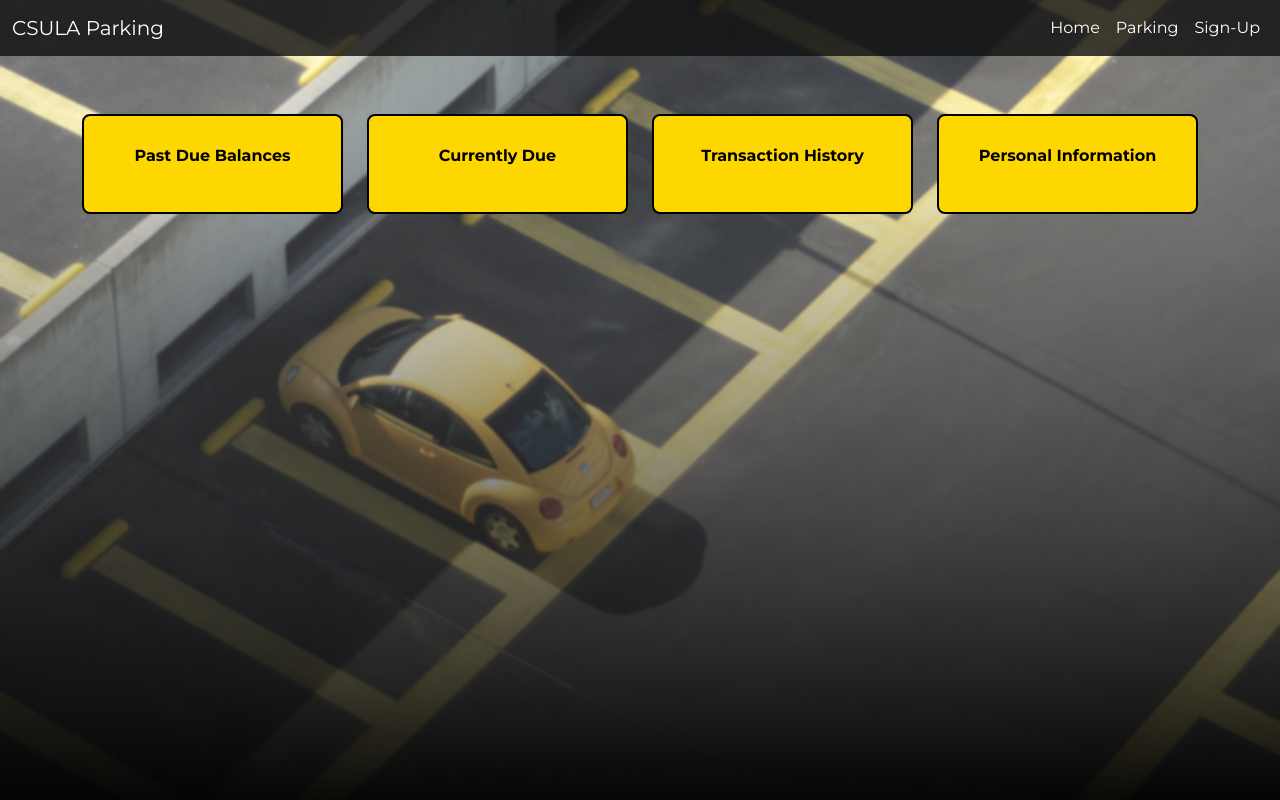
After one commit to Ceziech/CS3337, a Flask app: page /account in a window 1280 px wide. The commit adds this page. Run offline with Flask 3, Linux system fonts and the light colour scheme.

Commit message:
Added account page for personnel info and updated some formulas and headers in other pages

```diff
--- a/app.py
+++ b/app.py
@@ -1,45 +1,41 @@
-from flask import Flask, render_template, request, redirect, url_for, session, flash
+from flask import Flask, render_template, request, redirect, url_for, session, flash, jsonify
 from flask_sqlalchemy import SQLAlchemy
 from dotenv import load_dotenv
 import os
 import re
 
+# Load environment variables
 load_dotenv()
+
 app = Flask(__name__)
 app.secret_key = os.getenv('SECRET_KEY')
 
-app.config['SQLALCHEMY_DATABASE_URI'] = os.getenv('DATABASE_URL')
+app.config['SQLALCHEMY_DATABASE_URI'] = os.getenv('SQLALCHEMY_DATABASE_URI', 'postgresql://postgres:342562@localhost:5432/users')
 app.config['SQLALCHEMY_TRACK_MODIFICATIONS'] = False
 db = SQLAlchemy(app)
 
+# User model
 class User(db.Model):
+    __tablename__ = 'users'
     id = db.Column(db.Integer, primary_key=True)
     name = db.Column(db.String(80), nullable=False)
     email = db.Column(db.String(120), unique=True, nullable=False)
     password = db.Column(db.String(120), nullable=False)
+    phone = db.Column(db.String(20))  # Optional field for personal info
+    address = db.Column(db.String(120))  # Optional field for personal info
 
     def __repr__(self):
         return f'<User {self.name}>'
+
+# Home route
 @app.route('/')
 @app.route('/home')
 def home():
     if 'user_id' in session:
         return render_template('home.html', username=session['username'])
-    else:
-        return render_template('home.html')
+    return render_template('home.html')
 
-@app.route('/parking')
-def parking():
-    return render_template('parking.html')
-
-@app.route('/parking-details')
-def parking_details():
-    return render_template('parking-details.html')
-
-@app.route('/tickets')
-def tickets():
-    return render_template('tickets.html')
-
+# Sign-in route
 @app.route('/sign-in', methods=['GET', 'POST'])
 def sign_in():
     if request.method == 'POST':
@@ -50,7 +46,7 @@
         if len(name) < 2 or len(name) > 50 or not re.match("^[A-Za-z0-9]+$", name):
             return "Invalid Name. Please ensure the name is between 1-50 characters.", 400
 
-        email_regex = r="^[^\s@]+@[^\s@]+\.[^\s@]+$";
+        email_regex = r"^[^\s@]+@[^\s@]+\.[^\s@]+$"
         if not re.match(email_regex, email):
             return "Invalid email. Please enter a valid email.", 400
 
@@ -65,6 +61,7 @@
         return redirect(url_for('home'))
     return render_template('sign-in.html')
 
+# Login route
 @app.route('/login', methods=['GET', 'POST'])
 def login():
     if request.method == 'POST':
@@ -81,11 +78,72 @@
             return redirect(url_for('login'))
     return render_template('login.html')
 
+# Logout route
 @app.route('/logout')
 def logout():
     session.pop('user_id', None)
     session.pop('username', None)
     return redirect(url_for('home'))
 
+# Route to get user data for the account information modal
+@app.route('/get_user_data', methods=['POST'])
+def get_user_data():
+    if 'user_id' not in session:
+        return jsonify({'error': 'User not logged in'}), 403
+
+    data_type = request.json.get('dataType')
+    user_id = session['user_id']
+    user = User.query.get(user_id)
+
+    if not user:
+        return jsonify({'error': 'User not found'}), 404
+
+    # Example response data based on data type
+    if data_type == 'personal_info':
+        return jsonify({
+            'data': {
+                'name': user.name,
+                'email': user.email,
+                'phone': user.phone,
+                'address': user.address
+            }
+        })
+    elif data_type == 'past_due':
+        return jsonify({
+            'data': '150.00'  # Mock amount due
+        })
+    elif data_type == 'current_due':
+        return jsonify({
+            'data': '75.00'  # Mock current due amount
+        })
+    elif data_type == 'transaction_history':
+        return jsonify({
+            'data': [
+                'Payment of $50 on 2024-01-15',
+                'Payment of $100 on 2024-02-20',
+                'Payment of $75 on 2024-03-10'
+            ]  # Mock transaction history
+        })
+    else:
+        return jsonify({'error': 'Invalid data type requested'}), 400
+
+# Other routes for additional pages
+@app.route('/parking')
+def parking():
+    return render_template('parking.html')
+
+@app.route('/account')
+def account():
+    return render_template('account.html')
+
+@app.route('/parking-details')
+def parking_details():
+    return render_template('parking-details.html')
+
+@app.route('/tickets')
+def tickets():
+    return render_template('tickets.html')
+
+# Start the Flask app
 if __name__ == '__main__':
     app.run(debug=True)
--- a/static/home.css
+++ b/static/home.css
@@ -74,3 +74,17 @@
 .navbar-brand:hover {
     color: #ffc107;
 }
+
+.custom-box {
+    background-color: #FFD700; /* Yellow background */
+    color: black;              /* Black text */
+    border: 2px solid black;   /* Black border */
+    padding: 20px;
+    border-radius: 8px;
+    font-weight: bold;
+    display: flex;
+    justify-content: center;
+    align-items: center;
+    height: 100px;             /* Height of each box */
+    margin-top: 10px;
+}
--- /dev/null
+++ b/templates/account.html
@@ -0,0 +1,133 @@
+<!DOCTYPE html>
+<html lang="en">
+<head>
+    <meta charset="UTF-8">
+    <title>Account Information</title>
+    <link href="https://cdn.jsdelivr.net/npm/bootstrap@5.3.3/dist/css/bootstrap.min.css" rel="stylesheet" crossorigin="anonymous" />
+    <link rel="stylesheet" href="https://fonts.googleapis.com/css2?family=Montserrat:ital,wght@0,100..900;1,100..900&display=swap">
+    <link rel="stylesheet" href="{{ url_for('static', filename='home.css') }}">
+</head>
+
+<body>
+    <!-- Header Section -->
+    <header>
+        <nav class="navbar navbar-expand-lg navbar-custom navbar-dark">
+            <div class="container-fluid">
+                <a class="navbar-brand" href="{{ url_for('home') }}">CSULA Parking</a>
+                <button class="navbar-toggler" type="button" data-bs-toggle="collapse" data-bs-target="#navbarNav" aria-controls="navbarNav" aria-expanded="false" aria-label="Toggle navigation">
+                    <span class="navbar-toggler-icon"></span>
+                </button>
+                <div class="collapse navbar-collapse justify-content-end" id="navbarNav">
+                    <ul class="navbar-nav">
+                        <li class="nav-item">
+                            <a class="nav-link active" href="{{ url_for('home') }}">Home</a>
+                        </li>
+                        <li class="nav-item">
+                            <a class="nav-link active" href="{{ url_for('parking') }}">Parking</a>
+                        </li>
+                        <li class="nav-item">
+                            <a class="nav-link active" href="{{ url_for('sign_in') }}">Sign-Up</a>
+                        </li>
+                    </ul>
+                </div>
+            </div>
+        </nav>
+    </header>
+
+    <!-- Alert Messages -->
+    {% with messages = get_flashed_messages(with_categories=true) %}
+        {% if messages %}
+            <div class="container">
+                {% for category, message in messages %}
+                    <div class="alert alert-{{ category }}">{{ message }}</div>
+                {% endfor %}
+            </div>
+        {% endif %}
+    {% endwith %}
+
+    <!-- Data Display Section -->
+    <div class="container mt-5">
+        <div class="row">
+            <div class="col-md-3">
+                <div class="custom-box" onclick="fetchUserData('past_due')">
+                    <p>Past Due Balances</p>
+                </div>
+            </div>
+            <div class="col-md-3">
+                <div class="custom-box" onclick="fetchUserData('current_due')">
+                    <p>Currently Due</p>
+                </div>
+            </div>
+            <div class="col-md-3">
+                <div class="custom-box" onclick="fetchUserData('transaction_history')">
+                    <p>Transaction History</p>
+                </div>
+            </div>
+            <div class="col-md-3">
+                <div class="custom-box" onclick="fetchUserData('personal_info')">
+                    <p>Personal Information</p>
+                </div>
+            </div>
+        </div>
+
+        <!-- Dynamic Data Display Area -->
+        <div id="dataDisplay" class="mt-4">
+            <!-- Data will be inserted here dynamically -->
+        </div>
+    </div>
+
+    <!-- JavaScript to Fetch Data and Display in Data Display Section -->
+    <script>
+        function fetchUserData(dataType) {
+            fetch('/get_user_data', {
+                method: 'POST',
+                headers: {
+                    'Content-Type': 'application/json'
+                },
+                body: JSON.stringify({ dataType: dataType })
+            })
+            .then(response => response.json())
+            .then(data => {
+                if (data.error) {
+                    document.getElementById('dataDisplay').innerHTML = `<p class="text-danger">${data.error}</p>`;
+                } else {
+                    let output = '';
+                    if (dataType === 'personal_info') {
+                        output = `
+                            <h3>Personal Information</h3>
+                            <table class="table">
+                                <tr><th>Name</th><td>${data.data.name}</td></tr>
+                                <tr><th>Email</th><td>${data.data.email}</td></tr>
+                                <tr><th>Phone</th><td>${data.data.phone}</td></tr>
+                                <tr><th>Address</th><td>${data.data.address}</td></tr>
+                            </table>`;
+                    } else if (dataType === 'past_due') {
+                        output = `<h3>Past Due Balance</h3>
+                                  <table class="table">
+                                    <tr><th>Amount Due</th><td>${data.data}</td></tr>
+                                </table>`;
+                    } else if (dataType === 'current_due') {
+                        output = `<h3>Past Due Balance</h3>
+                                  <table class="table">
+                                    <tr><th>Amount Due</th><td>${data.data}</td></tr>
+                                </table>`;
+                    } else if (dataType === 'transaction_history') {
+                        output = `<h3>Past Due Balance</h3>
+                                  <table class="table">
+                                    <tr><th>Amount Due</th><td>${data.data}</td></tr>
+                                </table>`;
+                    }
+                    document.getElementById('dataDisplay').innerHTML = output;
+                }
+            })
+            .catch(error => {
+                console.error('Error:', error);
+                document.getElementById('dataDisplay').innerHTML = `<p class="text-danger">Error fetching data.</p>`;
+            });
+        }
+    </script>
+
+    <!-- Bootstrap JS -->
+    <script src="https://cdn.jsdelivr.net/npm/bootstrap@5.3.3/dist/js/bootstrap.bundle.min.js" crossorigin="anonymous"></script>
+</body>
+</html>
--- a/templates/home.html
+++ b/templates/home.html
@@ -36,6 +36,9 @@
                             {% if 'user_id' in session %}
                             <li class="nav-item">
                                 <a class="nav-link active" href="{{ url_for('logout') }}" aria-label="Logout">Logout</a>
+                            </li>
+                            <li class="nav-item">
+                                <a class="nav-link active" href="{{ url_for('account') }}" aria-label="Account">Account</a>
                             </li>
                             {% else %}
                             <li class="nav-item">
--- a/templates/login.html
+++ b/templates/login.html
@@ -34,6 +34,7 @@
                             <li class="nav-item">
                                 <a class="nav-link active" aria-current="page" href="{{ url_for('sign_in') }}" aria-label="Go to Sign-Up Page">Sign-Up</a>
                             </li>
+
                         </ul>
                     </div>
                 </div>
--- a/templates/parking-details.html
+++ b/templates/parking-details.html
@@ -37,6 +37,9 @@
                             {% if 'user_id' in session %}
                             <li class="nav-item">
                                 <a class="nav-link active" href="{{ url_for('logout') }}" aria-label="Logout">Logout</a>
+                            </li>
+                            <li class="nav-item">
+                                <a class="nav-link active" href="{{ url_for('account') }}" aria-label="Account">Account</a>
                             </li>
                             {% else %}
                             <li class="nav-item">
--- a/templates/tickets.html
+++ b/templates/tickets.html
@@ -35,6 +35,9 @@
                             {% if 'user_id' in session %}
                             <li class="nav-item">
                                 <a class="nav-link active" href="{{ url_for('logout') }}" aria-label="Logout">Logout</a>
+                            </li>
+                            <li class="nav-item">
+                                <a class="nav-link active" href="{{ url_for('account') }}" aria-label="Account">Account</a>
                             </li>
                             {% else %}
                             <li class="nav-item">
```
Also changed, not shown: templates/parking.html (+10 -5 lines).
